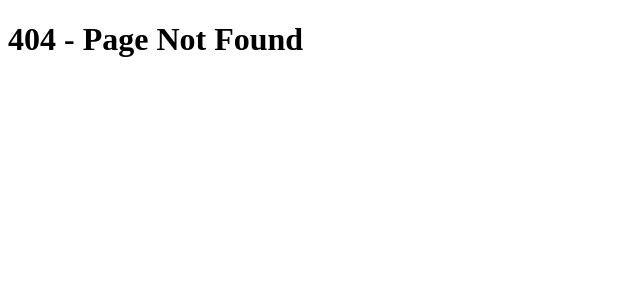
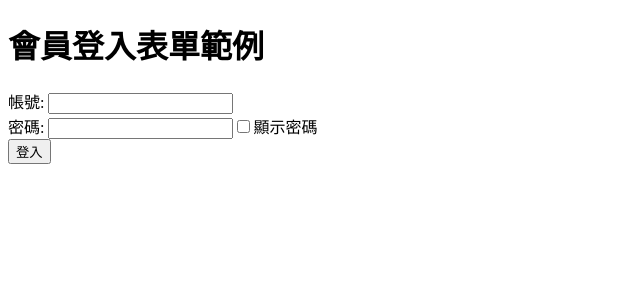
Before and after one commit to k104031002/next-base, a Next.js app: page /cs-0412/login-form in a window 1280 px wide. Before the commit this address had no page. Shown: the top 300 px of the page, without its empty margins (0-640 px from the left). Built offline with nearby package versions, Linux system fonts and the light colour scheme.

Commit message:
0412 第一節課

```diff
--- /dev/null
+++ b/pages/cs-0412/login-form.js
@@ -0,0 +1,80 @@
+import { useState } from 'react'
+
+export default function LoginForm() {
+  // 使用物件狀態對應整個表單欄位
+  //   使用的屬性名稱xxxx，即為表單欄位的名稱(name="xxxx")
+  const [user, setUser] = useState({
+    username: '',
+    password: '',
+  })
+
+  // 顯示密碼的核取方塊用
+  const [showPassword, setShowPassword] = useState(false)
+
+  //   多欄位共用事件處理函式
+  const handleFieldChange = (e) => {
+    console.log(e.target.name, e.target.type, e.target.value)
+
+    // ES6特性: computed property names(計算得出的屬性名稱)
+    // https://developer.mozilla.org/en-US/docs/Web/JavaScript/Reference/Operators/Object_initializer#computed_property_names
+    //   [e.target.name]:e.target.value  >>> 在方括號裡給定一個表達式，計算出一個字串值可以動態設定屬性名稱
+    setUser({ ...user, [e.target.name]: e.target.value })
+
+    // if (e.target.name === 'username') {
+    //   setUser({ ...user, username: e.target.value })
+    // }
+
+    // if(e.target.name === 'password'){
+    //     setUser({ ...user, password: e.target.value })
+    // }
+  }
+
+  // 表單送出
+  const handleSubmit = (e) => {
+    // 阻擋預設送出行為(送到目前網址+GET)
+    e.preventDefault()
+
+    // 整理要送到伺服器的資料
+    // 檢查欄位
+    // 送到伺服器(fetch)
+  }
+  return (
+    <>
+      <h1>會員登入表單範例</h1>
+      <form onSubmit={handleSubmit}>
+        <label>
+          帳號:{' '}
+          <input
+            type="text"
+            // 需要加上name屬性，才能對應到useState中的屬性
+            name="username"
+            // 共用事件處理函式
+            onChange={handleFieldChange}
+          />
+        </label>
+        <br />
+        <label>
+          密碼:{' '}
+          <input
+            type={showPassword ? 'text' : 'password'}
+            // 需要加上name屬性，才能對應到useState中的屬性
+            name="password"
+            // 共用事件處理函式
+            onChange={handleFieldChange}
+          />
+        </label>
+        <input
+          type="checkbox"
+          checked={showPassword}
+          onChange={(e) => {
+            setShowPassword(e.target.checked)
+          }}
+        />
+        顯示密碼
+        <br />
+        {/* 因為是在form中的button最好加上type="submit"，預設是這個。type=button的話，才是代表一般的按鈕。 */}
+        <button type="submit">登入</button>
+      </form>
+    </>
+  )
+}
```
